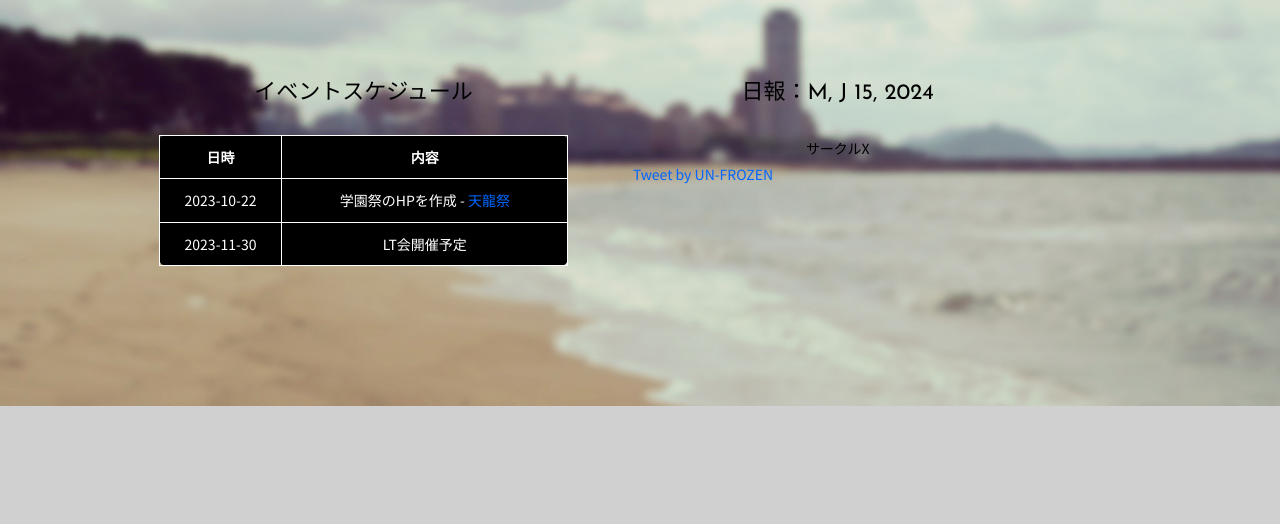
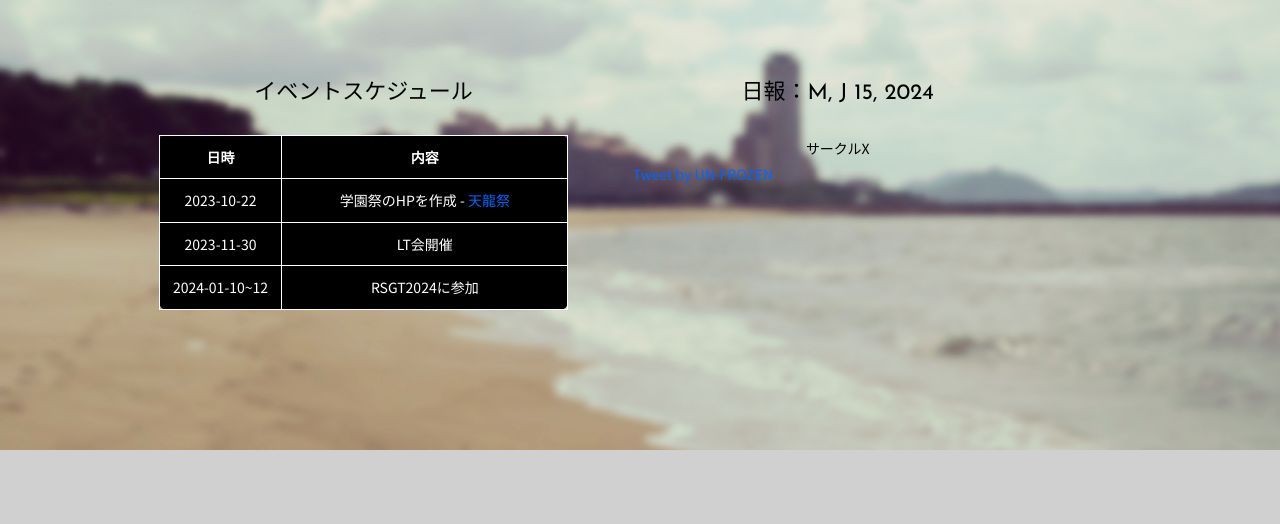
Before and after one commit to KISETU-ggwp/club_homepage, a plain HTML site: page index.html in a window 1280 px wide. Shown: the part 2212-2736 px from the top of the page. Drawn offline with nearby package versions, Linux system fonts and the light colour scheme.

Commit message:
Update index.html

```diff
--- a/index.html
+++ b/index.html
@@ -135,8 +135,13 @@
             </tr>
             <tr>
               <td>2023-11-30</td>
-              <td>LT会開催予定</td>
+              <td>LT会開催</td>
             </tr>
+            <tr>
+              <td>2024-01-10~12</td>
+              <td>RSGT2024に参加</td>
+            </tr>
+
           </table>
         </li>
         <li>
```
